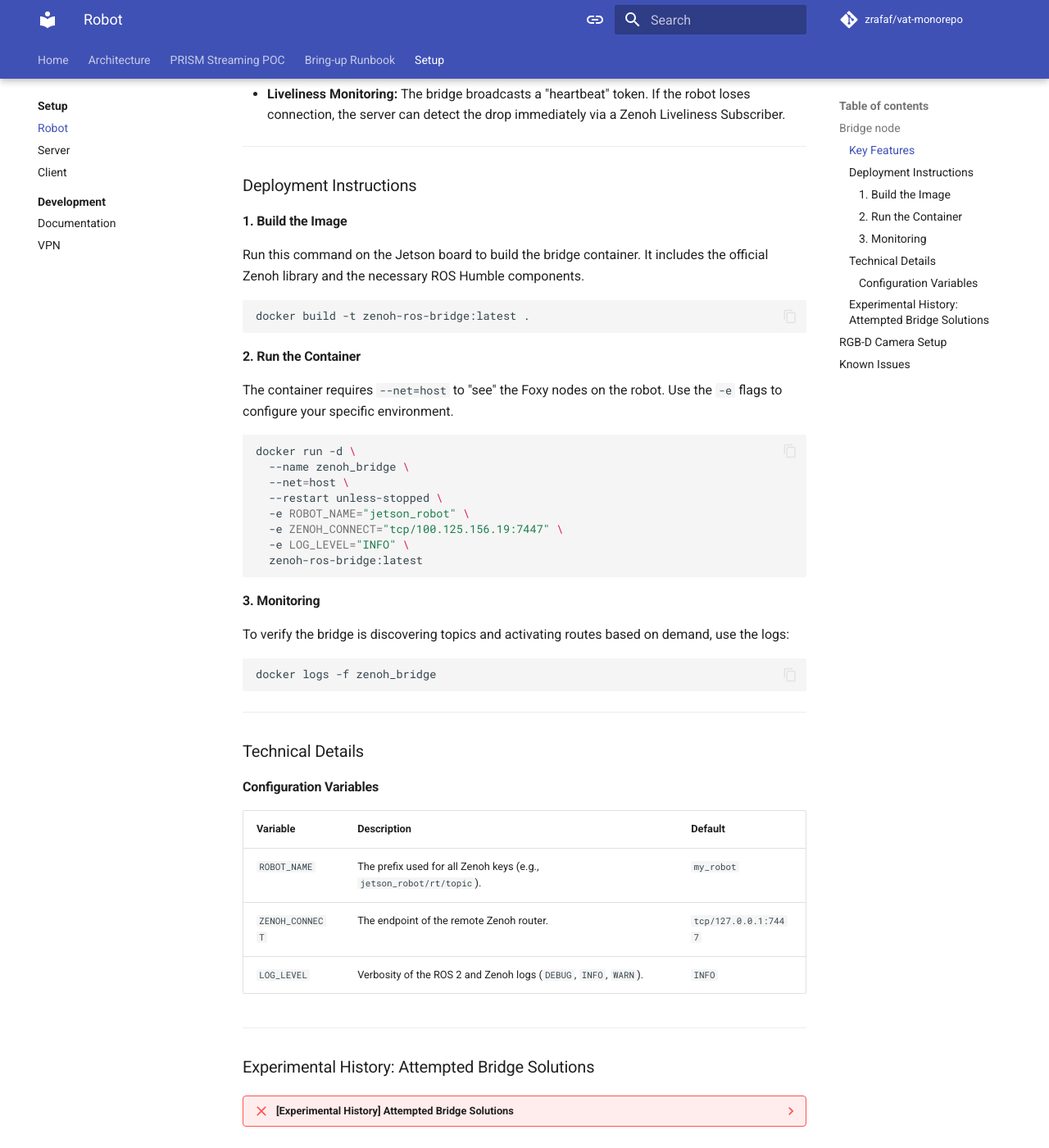
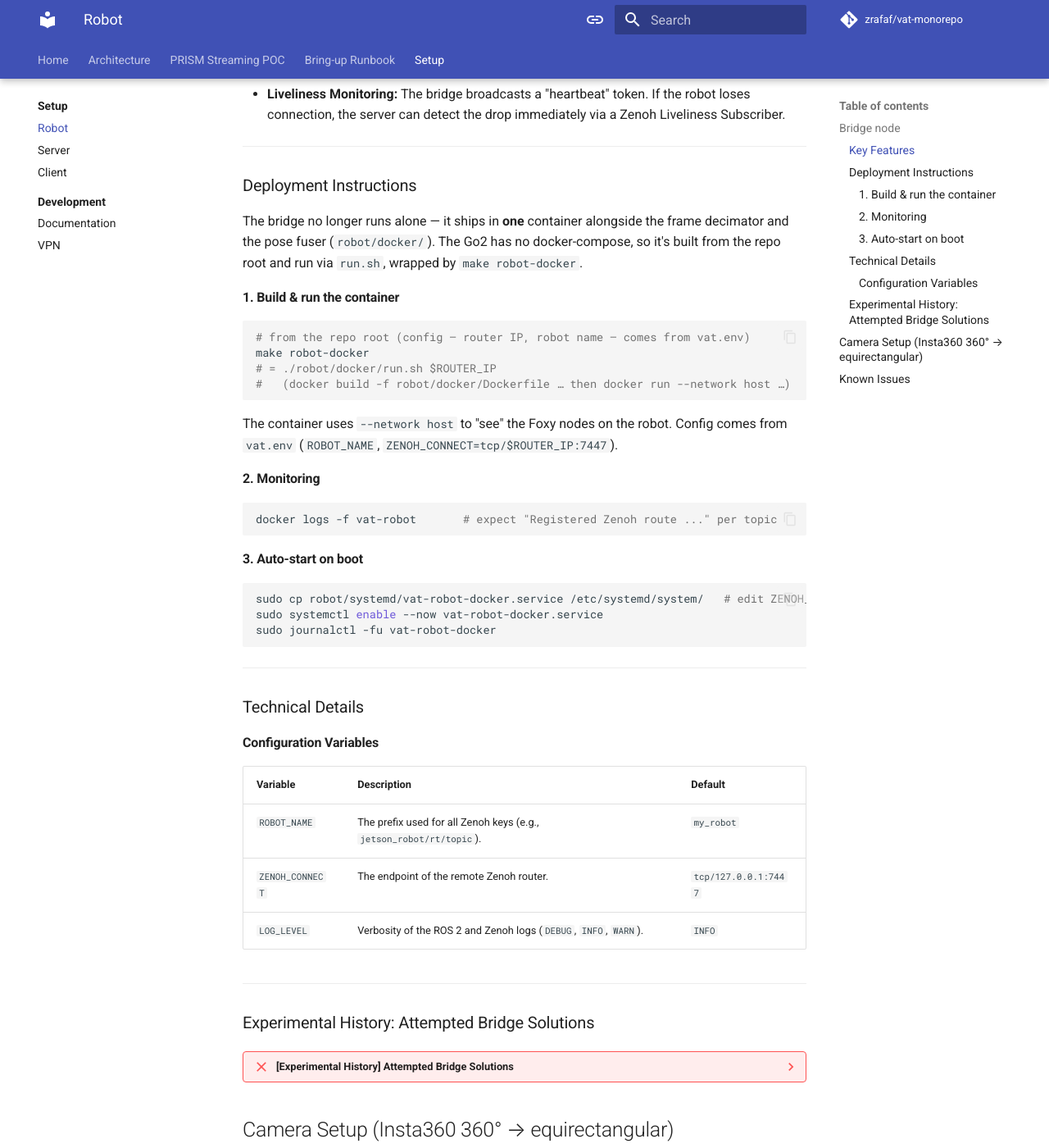
Before and after one commit to zRafaF/vat-monorepo, an MkDocs documentation site: the page built from docs/setup/robot.md, in a window 1280 px wide and 1400 px high, scrolled down 567 px. Shown: the whole window at 82% size. Built offline with MkDocs 1.6.1 and Material for MkDocs 9.7.7, drawn with Linux system fonts in a browser that asks for light colours; comment, search, counter and statistics services are not loaded; some of the changed text lies outside the part shown.

Commit message:
updated bringup

````diff
--- a/docs/setup/robot.md
+++ b/docs/setup/robot.md
@@ -14,35 +14,35 @@ To bridge ROS 2 topics from the robot to the remote Zenoh network, we utilize a
 
 ### Deployment Instructions
 
-#### 1. Build the Image
+The bridge no longer runs alone — it ships in **one** container alongside the
+frame decimator and the pose fuser (`robot/docker/`). The Go2 has no
+docker-compose, so it's built from the repo root and run via `run.sh`, wrapped
+by `make robot-docker`.
 
-Run this command on the Jetson board to build the bridge container. It includes the official Zenoh library and the necessary ROS Humble components.
+#### 1. Build & run the container
 
 ```bash
-docker build -t zenoh-ros-bridge:latest .
+# from the repo root (config — router IP, robot name — comes from vat.env)
+make robot-docker
+# = ./robot/docker/run.sh $ROUTER_IP
+#   (docker build -f robot/docker/Dockerfile … then docker run --network host …)
 ```
 
-#### 2. Run the Container
+The container uses `--network host` to "see" the Foxy nodes on the robot.
+Config comes from `vat.env` (`ROBOT_NAME`, `ZENOH_CONNECT=tcp/$ROUTER_IP:7447`).
 
-The container requires `--net=host` to "see" the Foxy nodes on the robot. Use the `-e` flags to configure your specific environment.
+#### 2. Monitoring
 
 ```bash
-docker run -d \
-  --name zenoh_bridge \
-  --net=host \
-  --restart unless-stopped \
-  -e ROBOT_NAME="jetson_robot" \
-  -e ZENOH_CONNECT="tcp/100.125.156.19:7447" \
-  -e LOG_LEVEL="INFO" \
-  zenoh-ros-bridge:latest
+docker logs -f vat-robot       # expect "Registered Zenoh route ..." per topic
 ```
 
-#### 3. Monitoring
-
-To verify the bridge is discovering topics and activating routes based on demand, use the logs:
+#### 3. Auto-start on boot
 
 ```bash
-docker logs -f zenoh_bridge
+sudo cp robot/systemd/vat-robot-docker.service /etc/systemd/system/   # edit ZENOH_CONNECT
+sudo systemctl enable --now vat-robot-docker.service
+sudo journalctl -fu vat-robot-docker
 ```
 
 ---
@@ -98,12 +98,30 @@ docker logs -f zenoh_bridge
 
     The current **Humble Docker + Python Bridge** was chosen because it successfully bypassed these discovery issues. Since it utilizes the standard `rclpy` library, it maintains native compatibility with the robot's ROS graph while still leveraging Zenoh for long-distance transport.
 
-## RGB-D Camera Setup
+## Camera Setup (Insta360 360° → equirectangular)
 
-To start the RGB-D camera, you can run the following command on the robot:
+The VAT camera is an **Insta360** (dual-fisheye) driven by the
+[`insta360_ros_driver`](https://github.com/ai4ce/insta360_ros_driver), built in
+`~/ros2_ws`. See [robot/README.md](https://github.com/zrafaf/vat-monorepo/blob/main/robot/README.md)
+for the full driver + SDK + udev install. Prerequisites: camera in **Dual-Lens**
+mode, **USB mode = Android**, and the `/dev/insta` udev rule created.
+
+Bring the camera up in **equirectangular** mode (what PRISM consumes). From the
+repo root, `make robot-ros` wraps the CycloneDDS eth0 fix + sourcing + launch:
 
 ```bash
-roslaunch realsense2_camera rs_camera.launch
+make robot-ros
+# = bash robot/ros/bringup_camera.sh
+#   → ros2 launch insta360_ros_driver bringup.launch.xml equirectangular:=true
+```
+
+Published topics: `/equirectangular/image`, `/dual_fisheye/image[/compressed]`,
+`/imu/data[_raw]`. Verify:
+
+```bash
+export CYCLONEDDS_URI='<CycloneDDS><Domain><General><Interfaces><NetworkInterface name="eth0"/></Interfaces></General></Domain></CycloneDDS>'
+source ~/ros2_ws/install/setup.bash
+ros2 topic hz /equirectangular/image
 ```
 
 ## Known Issues
@@ -134,3 +152,8 @@ I didn't try to fix it just used a workaround by running the follwing command be
 ```bash
 export CYCLONEDDS_URI='<CycloneDDS><Domain><General><Interfaces><NetworkInterface name="eth0"/></Interfaces></General></Domain></CycloneDDS>'
 ```
+
+> **Note:** `make robot-ros` (via `robot/ros/bringup_camera.sh`) and the
+> `vat-robot.service` systemd unit already export this before launching, so you
+> only need it manually for ad-hoc `ros2 topic …` commands. Tip: add it to your
+> `~/.bashrc` so every shell has it. Override the interface with `NET_IFACE`.
````
Also changed, not shown: docs/bringup.md (+10 -6 lines), docs/streaming_poc.md (+34 -12 lines), robot/README.md (+11 -3 lines), 4 other files.
